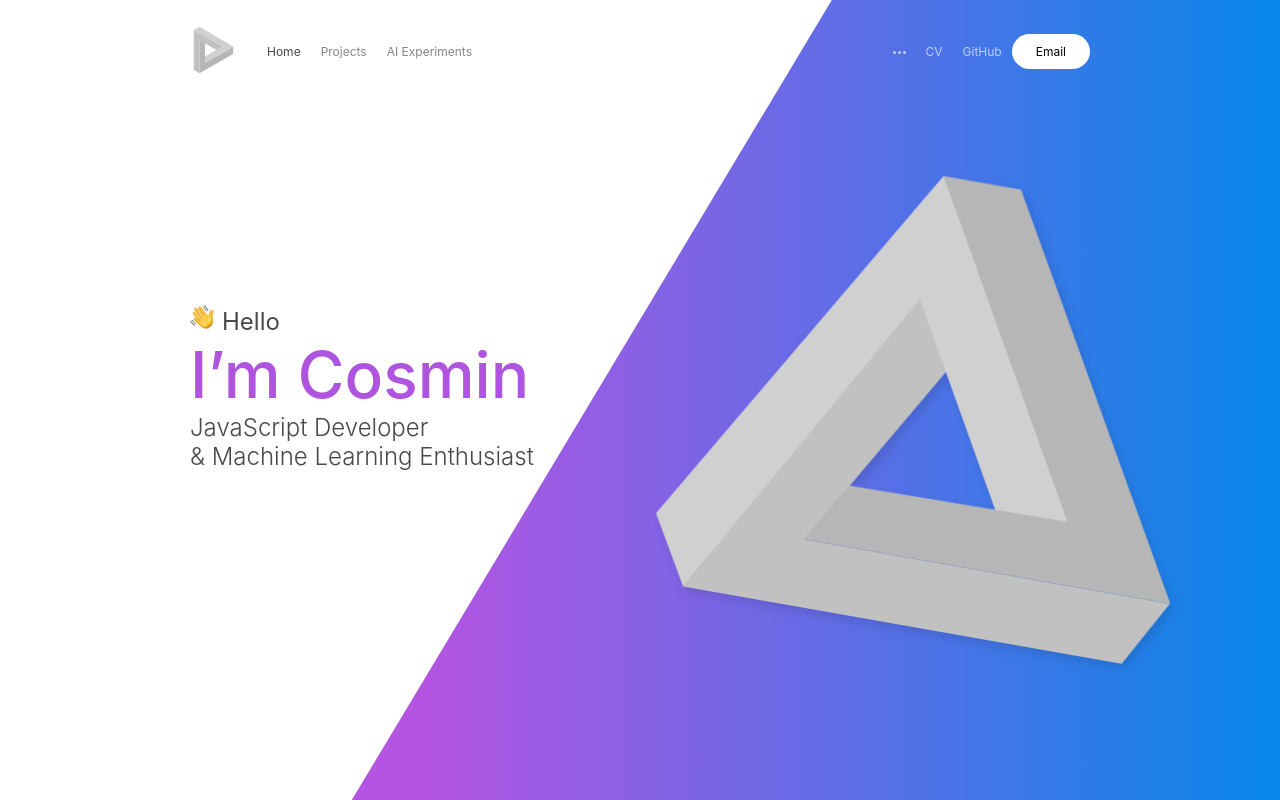
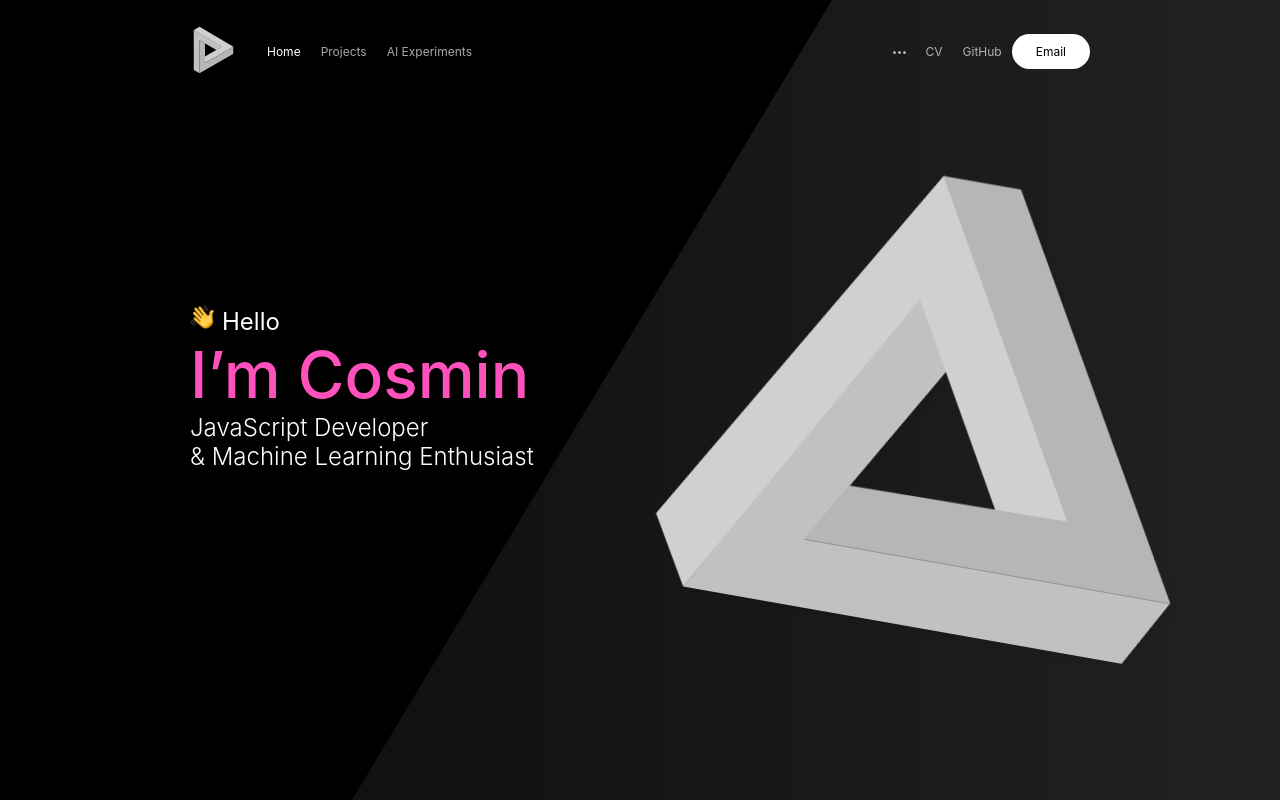
Before and after one commit to c0z0/cserdean.me, a Next.js app: page / in a window 1280 px wide. Built offline with nearby package versions, Linux system fonts and the light colour scheme.

Commit message:
Static theme

```diff
--- a/components/Menu.js
+++ b/components/Menu.js
@@ -80,7 +80,7 @@ const Logo = styled(Triangle)`
   margin-right: 20px;
   transition: all 0.5s ease-in-out;
   box-shadow: 0 0 0 0 rgba(0, 0, 0, 0);
-  transform: rotate(calc(90deg + ${p => p.theme.logoRotate}deg));
+  transform: rotate(calc(90deg + ${(p) => p.theme.logoRotate}deg));
 `;
 
 const MenuButton = styled.button.attrs({
@@ -110,7 +110,7 @@ const MenuIcon = styled.div`
     transition: all 0.2s;
     width: 22px;
     height: 1px;
-    background-color: ${p => p.theme.colors.foreground};
+    background-color: ${(p) => p.theme.colors.foreground};
   }
 `;
 
@@ -129,6 +129,8 @@ const MenuItemsWrapper = styled.div.attrs({
 })`
   padding-top: 20px;
   display: none;
+  z-index: 3;
+
   @media (${breakPoints.tabletUp}) {
     padding: 0;
     display: flex;
@@ -152,13 +154,13 @@ const MenuItemsWrapper = styled.div.attrs({
 const MenuItem = styled.a.attrs(({ href }) => ({
   'data-testid': `menu-item-target-${href}`,
 }))`
-  color: ${p => p.theme.colors.foreground};
+  color: ${(p) => p.theme.colors.foreground};
   font-size: 12px;
   text-decoration: none;
   display: block;
   padding: 16px;
   padding-left: 20px;
-  border-bottom: 1px solid ${p => p.theme.colors.highlight};
+  border-bottom: 1px solid ${(p) => p.theme.colors.highlight};
   text-transform: uppercase;
 
   ${({ active, theme }) =>
@@ -171,7 +173,7 @@ const MenuItem = styled.a.attrs(({ href }) => ({
     margin: 0 10px;
     display: inline-block;
     padding: 0;
-    color: ${p => p.theme.colors.foreground};
+    color: ${(p) => p.theme.colors.foreground};
     opacity: .66;
     text-align: left;
     border-bottom: none;
@@ -214,7 +216,7 @@ export default function Menu({ active }) {
             <a
               data-testid="menu-logo"
               href="/"
-              onContextMenu={e => {
+              onContextMenu={(e) => {
                 e.preventDefault();
                 toggleTheme();
                 // window.location.assign('http://github.com/c0z0/cserdean.me');
@@ -271,5 +273,5 @@ export default function Menu({ active }) {
 }
 
 Menu.propTypes = {
-  active: PropTypes.oneOf(items.map(i => i.target)).isRequired,
+  active: PropTypes.oneOf(items.map((i) => i.target)).isRequired,
 };
--- a/pages/_app.js
+++ b/pages/_app.js
@@ -1,5 +1,4 @@
-import React, { useState, Fragment } from 'react';
-import cookie from 'cookie';
+import React, { useState, Fragment, useEffect } from 'react';
 import { ThemeProvider } from 'styled-components';
 
 import ThemeContext from '../utils/ThemeContext';
@@ -9,19 +8,19 @@ const { GlobalStyle } = theme;
 
 const THEME_STORAGE_KEY = 'THEME';
 // eslint-disable-next-line react/prop-types
-function MyApp({ Component, pageProps, isLight }) {
-  const [themeState, setThemeState] = useState(isLight);
+function MyApp({ Component, pageProps }) {
+  const [themeState, setThemeState] = useState(true);
+  const [renderedState, setRenderedState] = useState(false);
 
   const toggleTheme = () => {
-    const expires = new Date();
-    expires.setFullYear(expires.getFullYear() + 1);
-    document.cookie = cookie.serialize(
-      THEME_STORAGE_KEY,
-      !themeState ? 'light' : 'dark',
-      { expires },
-    );
+    localStorage.setItem(THEME_STORAGE_KEY, !themeState ? 'light' : 'dark');
     setThemeState(!themeState);
   };
+
+  useEffect(() => {
+    setThemeState(localStorage.getItem(THEME_STORAGE_KEY) === 'light');
+    setRenderedState(true);
+  }, []);
 
   return (
     <ThemeContext.Provider
@@ -33,23 +32,13 @@ function MyApp({ Component, pageProps, isLight }) {
       <ThemeProvider theme={themeState ? theme.light : theme.dark}>
         <Fragment>
           <GlobalStyle />
-          <Component {...pageProps} />
+          <div style={renderedState ? null : { visibility: 'hidden' }}>
+            <Component {...pageProps} />
+          </div>
         </Fragment>
       </ThemeProvider>
     </ThemeContext.Provider>
   );
 }
 
-MyApp.getInitialProps = async ({ ctx: { req } }) => {
-  if (req) {
-    return {
-      isLight:
-        cookie.parse(req.headers.cookie || '')[THEME_STORAGE_KEY] !== 'dark',
-    };
-  }
-  return {
-    isLight: cookie.parse(document.cookie)[THEME_STORAGE_KEY] !== 'dark',
-  };
-};
-
 export default MyApp;
--- a/pages/index.js
+++ b/pages/index.js
@@ -17,6 +17,7 @@ const StyledTriangle = styled(Triangle).attrs({
   left: 50%;
   display: none;
   transform: rotate(10deg) translate(0, -50%);
+  z-index: 3;
 
   @media (${breakPoints.tabletUp}) {
     display: block;
@@ -38,7 +39,7 @@ const StyledBg = styled(Bg)`
   right: 0;
   left: 0;
   bottom: 0;
-  z-index: -1;
+  z-index: 1;
 
   @media (${breakPoints.phoneOnly}) {
     display: none;
@@ -51,7 +52,7 @@ const StyledDarkBg = styled(DarkBg)`
   right: 0;
   left: 0;
   bottom: 0;
-  z-index: -2;
+  z-index: 2;
 
   @media (${breakPoints.phoneOnly}) {
     display: none;
@@ -60,7 +61,7 @@ const StyledDarkBg = styled(DarkBg)`
 
 const Greeting = styled.p`
   font-weight: 400;
-  color: ${props => props.theme.colors.foreground};
+  color: ${(props) => props.theme.colors.foreground};
   margin: 0;
   font-size: 24px;
 `;
@@ -75,7 +76,7 @@ const Name = styled.h1`
   line-height: normal;
   font-size: 64px;
 
-  color: ${p => p.theme.colors.primary};
+  color: ${(p) => p.theme.colors.primary};
   margin: 0;
 `;
 
@@ -83,7 +84,7 @@ const Subtitle = styled.p`
   font-size: 24px;
   margin: 0;
   font-weight: 300;
-  color: ${props => props.theme.colors.foreground};
+  color: ${(props) => props.theme.colors.foreground};
 
   @media (${breakPoints.phoneOnly}) {
     font-size: 18px;
@@ -96,7 +97,7 @@ const Index = () => {
   return (
     <Page active="/">
       {light && <StyledBg />}
-      <StyledDarkBg />
+      {!light && <StyledDarkBg />}
       <StyledTriangle />
       <Content>
         <Greeting>
```
Also changed, not shown: 1 other file (tests, documents, lock files or other folders).
